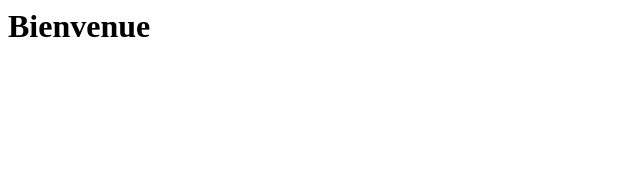
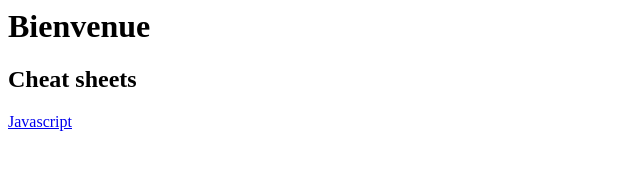
Before and after one commit to pierregambaud/pierregambaud.github.io, a plain HTML site: page index.html in a window 1280 px wide. Shown: the whole page, without its empty margins (0-640 px from the left). Drawn offline with Linux system fonts and the light colour scheme.

Commit message:
include cheatsheet in index

```diff
--- a/index.html
+++ b/index.html
@@ -1 +1,3 @@
 <h1>Bienvenue</h1>
+<h2>Cheat sheets</h2>
+<a href="https://hackmd.io/6wwo-OpaTfSXmv5BQLbH7w" target="_blank">Javascript</a>
```
